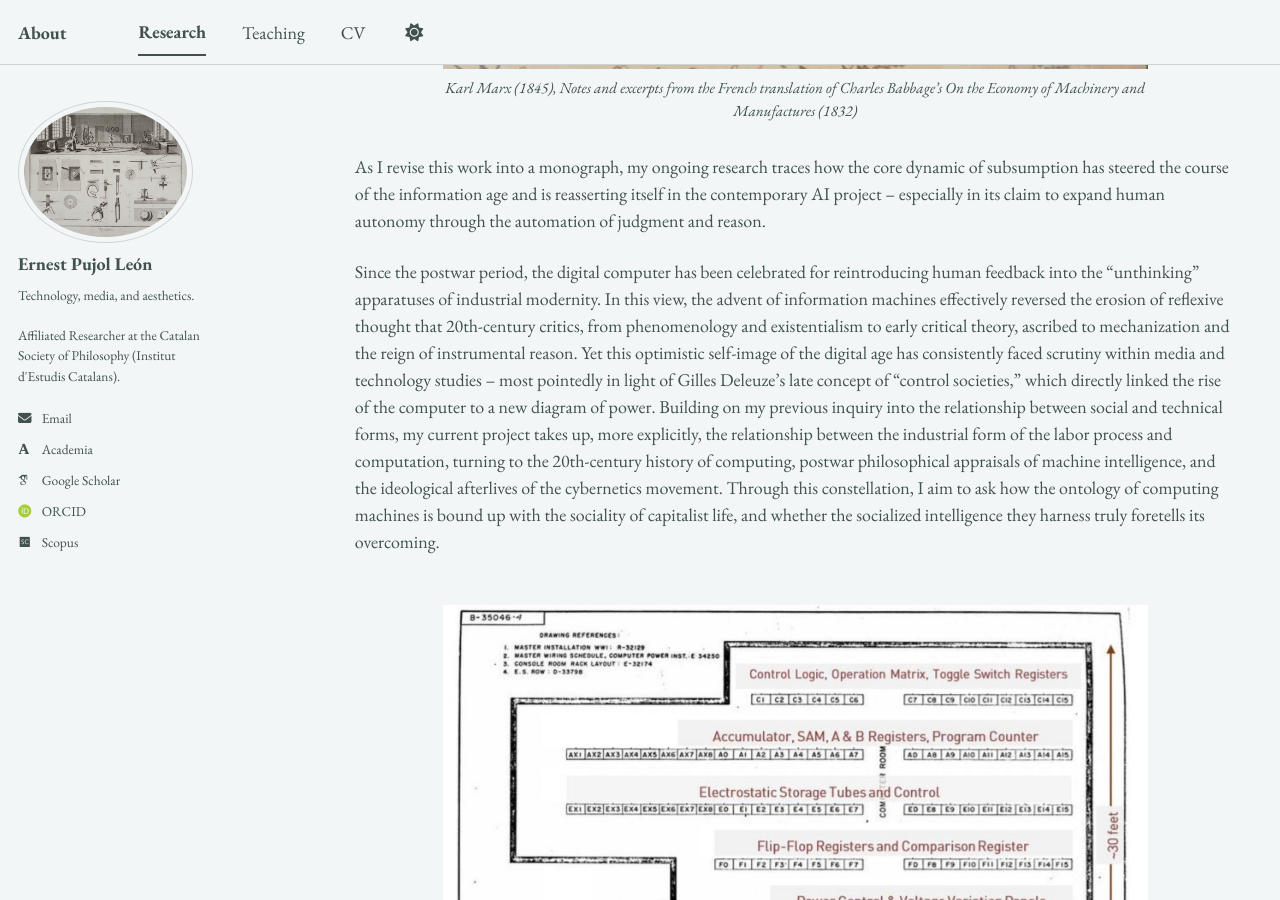
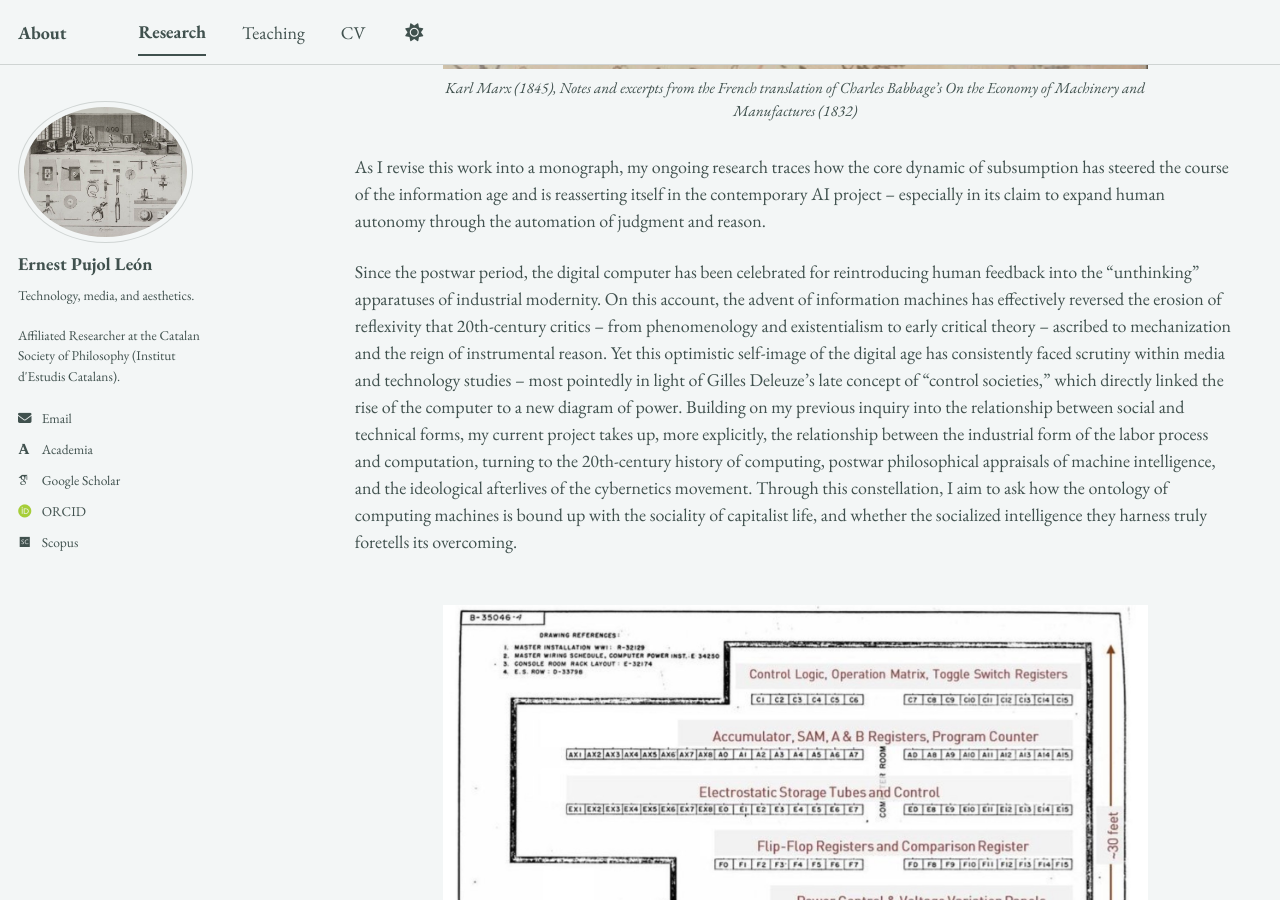
Before and after one commit to epujol90/epujol90.github.io, a Jekyll site: the page built from _pages/research.md, in a window 1280 px wide and 900 px high, scrolled down 1560 px. Built offline with Jekyll 4.4.1, drawn with Linux system fonts in a browser that asks for light colours; some web fonts are replaced; a script bundle is joined from its source files by our own code; library files that are not in the unit come from our copies.

Commit message:
Update research.md

```diff
--- a/_pages/research.md
+++ b/_pages/research.md
@@ -27,7 +27,7 @@ My doctoral work centered on the _longue durée_ of industrial modernity and wha
 
 As I revise this work into a monograph, my ongoing research traces how the core dynamic of subsumption has steered the course of the information age and is reasserting itself in the contemporary AI project -- especially in its claim to expand human autonomy through the automation of judgment and reason.
 
-Since the postwar period, the digital computer has been celebrated for reintroducing human feedback into the "unthinking" apparatuses of industrial modernity. In this view, the advent of information machines effectively reversed the erosion of reflexive thought that 20th-century critics, from phenomenology and existentialism to early critical theory, ascribed to mechanization and the reign of instrumental reason. Yet this optimistic self-image of the digital age has consistently faced scrutiny within media and technology studies -- most pointedly in light of Gilles Deleuze's late concept of “control societies," which directly linked the rise of the computer to a new diagram of power. Building on my previous inquiry into the relationship between social and technical forms, my current project takes up, more explicitly, the relationship between the industrial form of the labor process and computation, turning to the 20th-century history of computing, postwar philosophical appraisals of machine intelligence, and the ideological afterlives of the cybernetics movement. Through this constellation, I aim to ask how the ontology of computing machines is bound up with the sociality of capitalist life, and whether the socialized intelligence they harness truly foretells its overcoming.
+Since the postwar period, the digital computer has been celebrated for reintroducing human feedback into the "unthinking" apparatuses of industrial modernity. On this account, the advent of information machines has effectively reversed the erosion of reflexivity that 20th-century critics -- from phenomenology and existentialism to early critical theory -- ascribed to mechanization and the reign of instrumental reason. Yet this optimistic self-image of the digital age has consistently faced scrutiny within media and technology studies -- most pointedly in light of Gilles Deleuze's late concept of “control societies," which directly linked the rise of the computer to a new diagram of power. Building on my previous inquiry into the relationship between social and technical forms, my current project takes up, more explicitly, the relationship between the industrial form of the labor process and computation, turning to the 20th-century history of computing, postwar philosophical appraisals of machine intelligence, and the ideological afterlives of the cybernetics movement. Through this constellation, I aim to ask how the ontology of computing machines is bound up with the sociality of capitalist life, and whether the socialized intelligence they harness truly foretells its overcoming.
 <br>
 <br>
 
```
